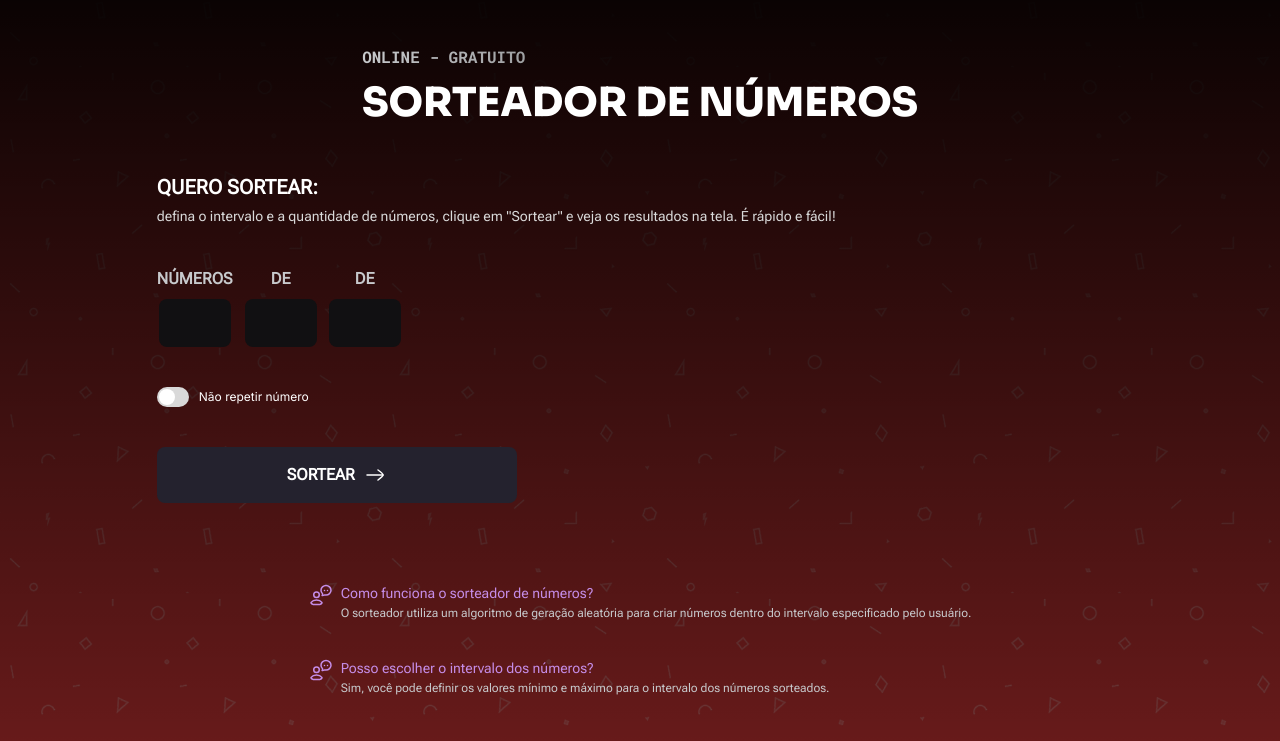
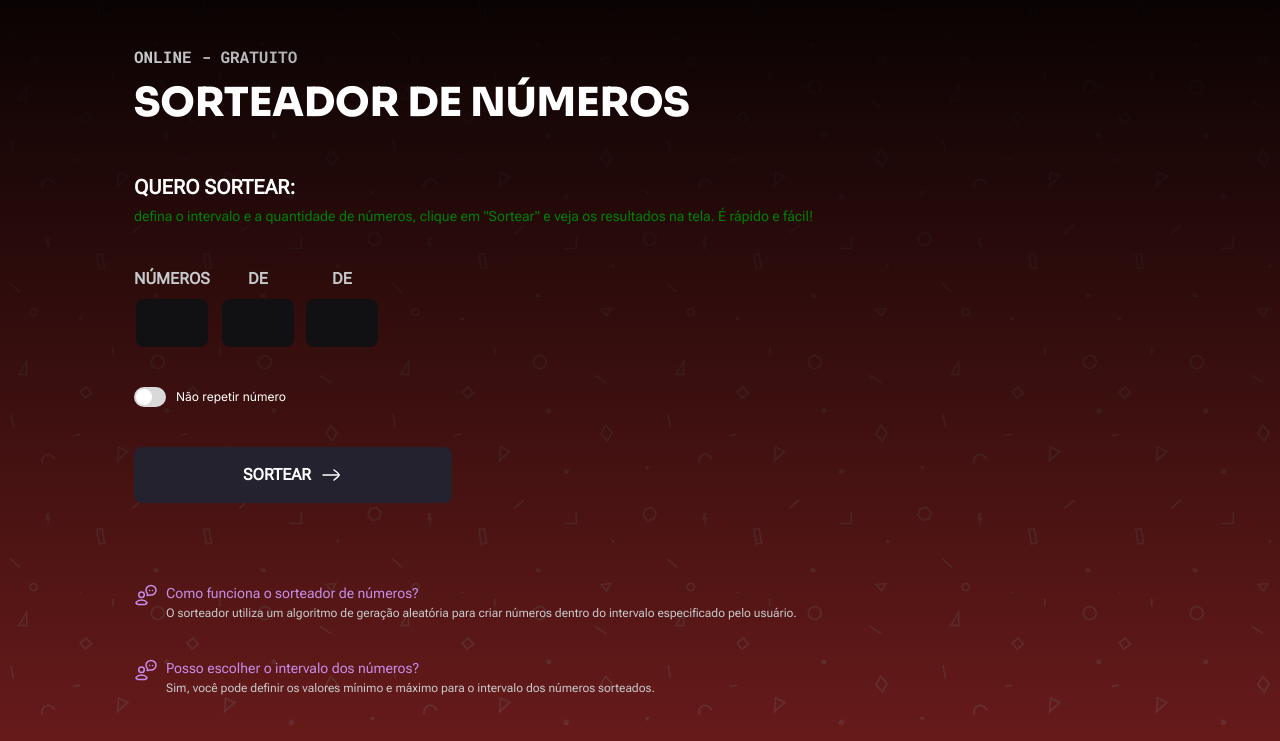
Before and after one commit to macedocmateus/Numbers, a plain HTML site: page index.html in a window 1280 px wide. Shown: the part 81-822 px from the top of the page. Drawn offline with Linux system fonts and the light colour scheme.

Commit message:
init readme

```diff
--- a/src/components/footer.css
+++ b/src/components/footer.css
@@ -2,9 +2,6 @@
     display: flex;
     flex-direction: column;
     gap: 2.25rem;
-    max-width: 80%;
-    margin: auto;
-
 }
 
 .footer-content .wrapper {
--- a/src/components/header.css
+++ b/src/components/header.css
@@ -2,8 +2,6 @@
     display: flex;
     flex-direction: column;
     gap: 3rem;
-    max-width: 80%;
-    margin: auto;
 }
 
 .header-content .logo {
--- a/src/components/main.css
+++ b/src/components/main.css
@@ -6,8 +6,6 @@
     display: flex;
     flex-direction: column;
     gap: 2.5rem;
-    max-width: 80%;
-    margin: auto;
 }
 
 .main-content form .orientation {
@@ -24,6 +22,12 @@
 .main-content form .orientation p {
     font: var(--font-paragraph-md);
     color: var(--content-tertiary);
+}
+
+@media (768px <=width <=1280px) {
+    .main-content form .orientation p {
+        color: green;
+    }
 }
 
 .main-content form .form-container {
@@ -75,7 +79,6 @@
         border: 2px solid transparent;
     }
 }
-
 
 .switch-container {
     display: flex;
@@ -138,8 +141,7 @@ input:checked+.slider:before {
 .main-content form button {
     display: flex;
     padding: 1rem;
-    max-width: 360px;
-    /* margin: 0 auto; */
+    max-width: 19.875rem;
     justify-content: center;
     align-items: center;
     border: none;
--- a/src/template/layout.css
+++ b/src/template/layout.css
@@ -50,6 +50,7 @@ body {
 @media (768px <=width <=1280px) {
     body {
         background-color: blueviolet;
+        padding-inline: 134px;
     }
 }
 
```
Also changed, not shown: 1 other file.
